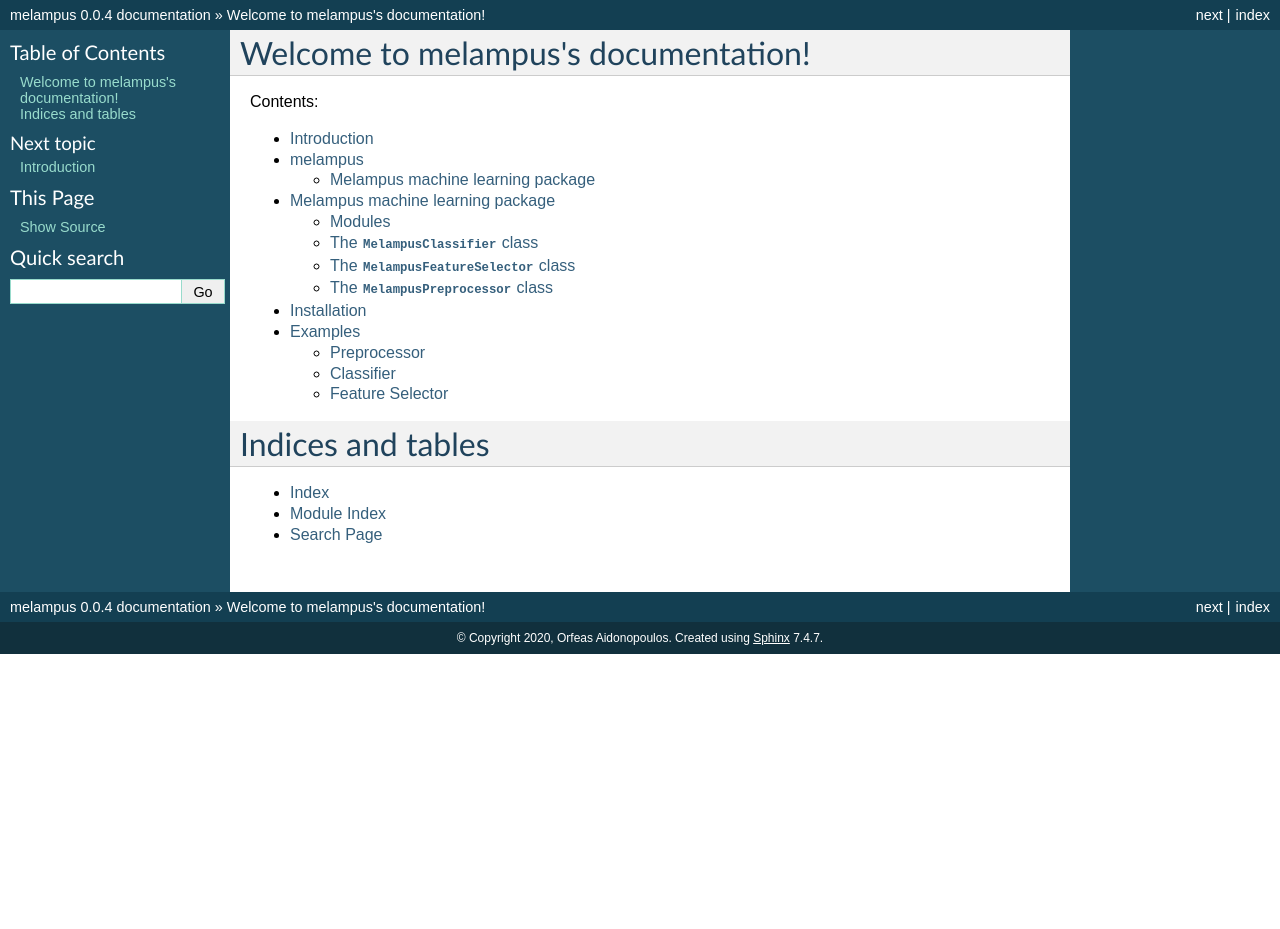
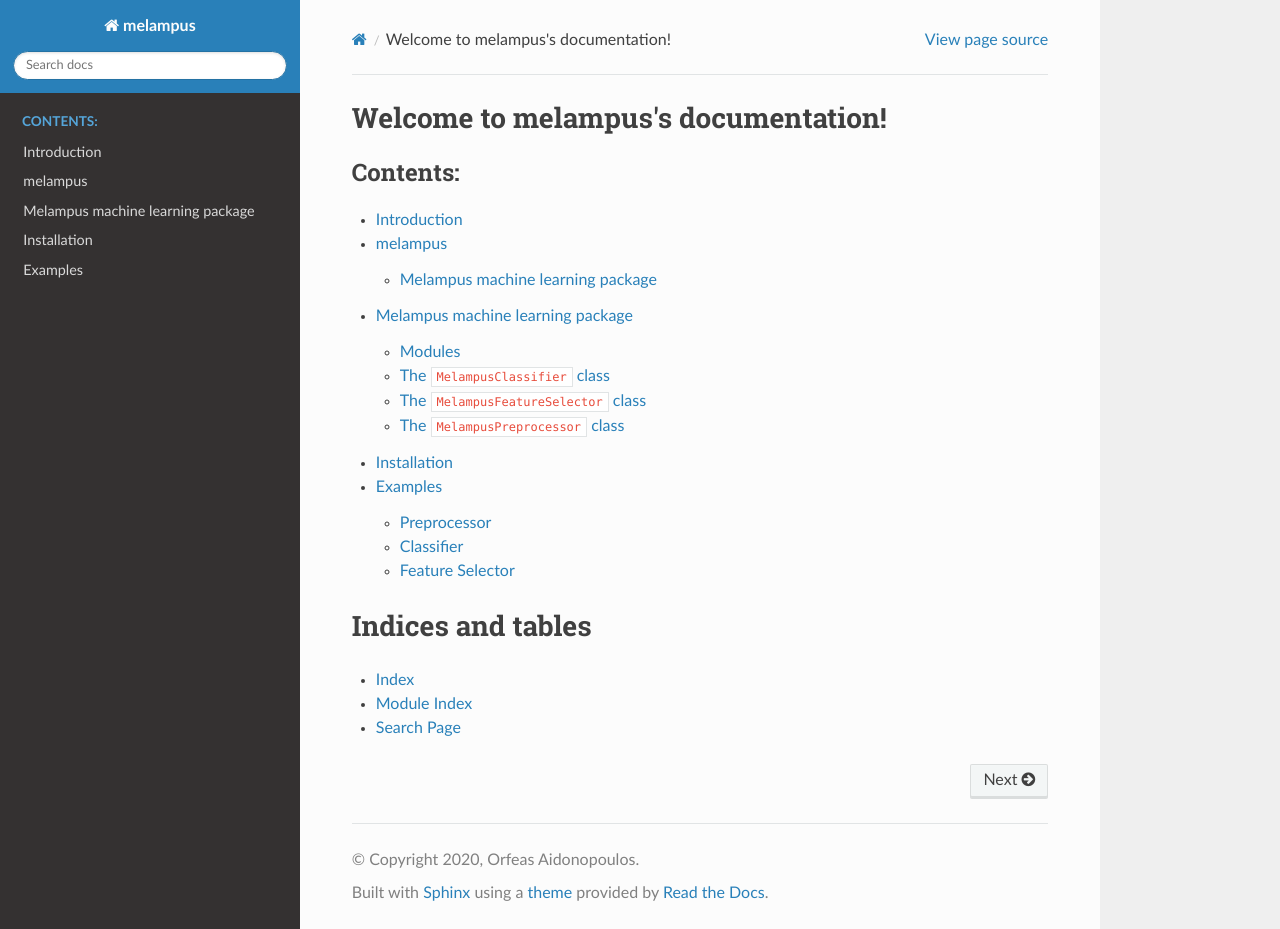
Before and after one commit to medgift/quantimage-melampus, a Sphinx documentation site: the page built from docs/source/index.rst, in a window 1280 px wide and 929 px high. Built offline with Sphinx 7.4.7 and the Read the Docs theme 2.0.0, drawn with Linux system fonts in a browser that asks for light colours; pages that are not in the unit, such as notebooks, are missing from menus.

Commit message:
orf commit

```diff
--- a/docs/source/conf.py
+++ b/docs/source/conf.py
@@ -52,7 +52,7 @@ exclude_patterns = []
 # The theme to use for HTML and HTML Help pages.  See the documentation for
 # a list of builtin themes.
 #
-html_theme = 'classic'
+html_theme = 'sphinx_rtd_theme'
 
 # Add any paths that contain custom static files (such as style sheets) here,
 # relative to this directory. They are copied after the builtin static files,
--- a/docs/source/melampus.rst
+++ b/docs/source/melampus.rst
@@ -7,7 +7,7 @@ Modules
 The ``MelampusClassifier`` class
 --------------------------------------
 
-.. autoclass:: melampus.MelampusClassifier
+.. autoclass:: MelampusClassifier
    :members:
    :undoc-members:
    :show-inheritance:
@@ -15,7 +15,7 @@ The ``MelampusClassifier`` class
 The ``MelampusFeatureSelector`` class
 --------------------------------------
 
-.. autoclass:: melampus.MelampusFeatureSelector
+.. autoclass:: MelampusFeatureSelector
    :members:
    :undoc-members:
    :show-inheritance:
@@ -23,7 +23,7 @@ The ``MelampusFeatureSelector`` class
 The ``MelampusPreprocessor`` class
 --------------------------------------
 
-.. autoclass:: melampus.MelampusPreprocessor
+.. autoclass:: MelampusPreprocessor
    :members:
    :undoc-members:
    :show-inheritance:
```
